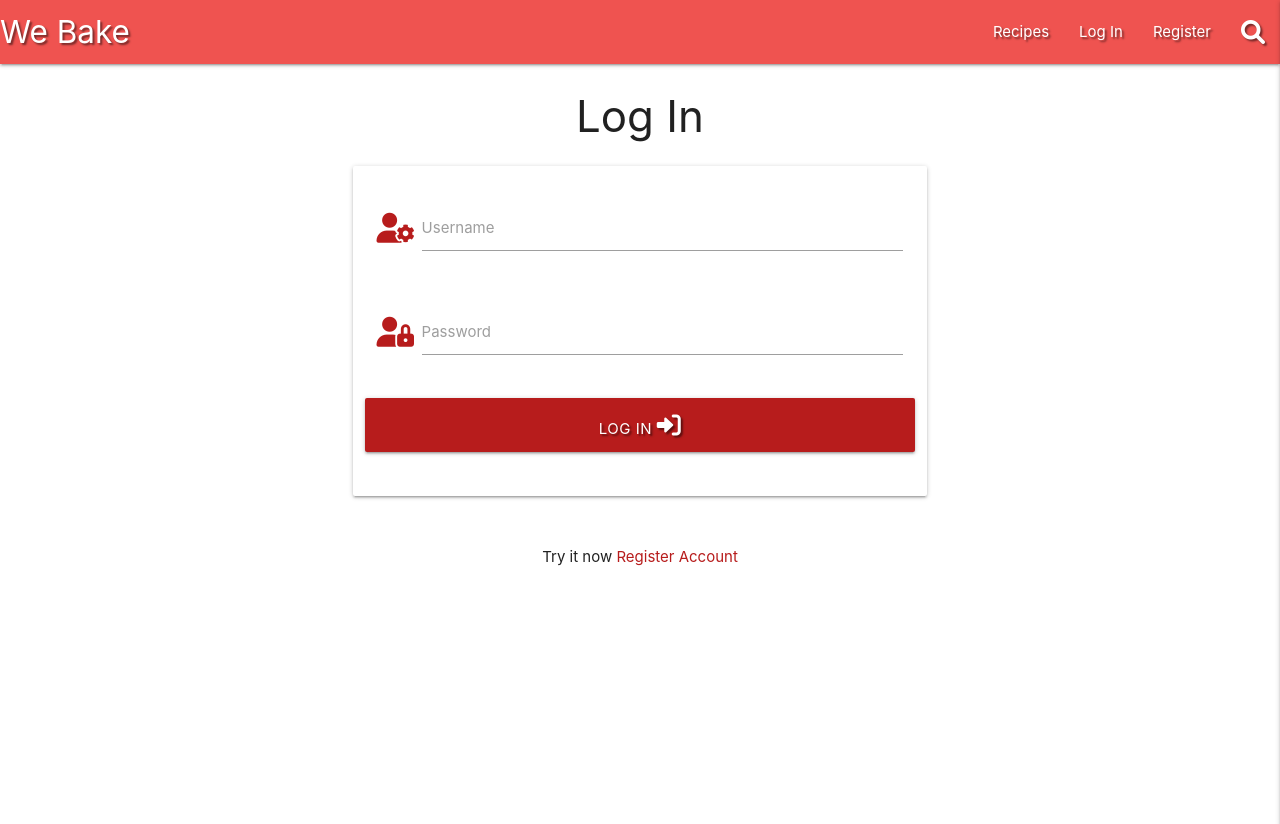
After one commit to AdrianaSchmit85/Love_Cakes, a Flask app: page /login in a window 1280 px wide. The commit adds this page. Shown: the top 824 px of the page. Run offline with Flask 2, Linux system fonts and the light colour scheme; some libraries are stand-ins or nearby versions.

Commit message:
add login functionallity

```diff
--- a/app.py
+++ b/app.py
@@ -49,6 +49,32 @@ def register():
     return render_template("register.html")
 
 
+@app.route("/login", methods=["GET", "POST"])
+def login():
+    if request.method == "POST":
+        # check if username exists in db
+        existing_user = mongo.db.users.find_one(
+            {"username": request.form.get("username").lower()})
+
+        if existing_user:
+            # ensure hashed password matches user input
+            if check_password_hash(
+                existing_user["password"], request.form.get("password")):
+                    session["user"] = request.form.get("username").lower()
+                    flash("Welcome, {}".format(request.form.get("username")))
+            else:
+                # invalid password match
+                flash("Incorrect Username and/or Password")
+                return redirect(url_for("login"))
+
+        else:
+            # username doesn't exist
+            flash("Incorrect Username and/or Password")
+            return redirect(url_for("login"))
+
+    return render_template("login.html")
+
+
 
 if __name__ == "__main__":
     app.run(host=os.environ.get("IP"),
--- a/templates/base.html
+++ b/templates/base.html
@@ -28,7 +28,7 @@
                 <li><a href="#">Profile</a></li>
                 <li><a href="#">Log Out</a></li>
                 {% else %}
-                <li><a href="#">Log In</a></li>
+                <li><a href="{{ url_for('login') }}">Log In</a></li>
                 <li><a href="{{ url_for('register') }}">Register</a></li>
                 {% endif %}
                 <li><a href="#"><i class="fas fa-search"></i></a></li>
@@ -47,7 +47,7 @@
             <li><a href="#">Profile</a></li>
             <li><a href="#">Log Out</a></li>
             {% else %}
-            <li><a href="#">Log In</a></li>
+            <li><a href="{{ url_for('login') }}">Log In</a></li>
             <li><a href="{{ url_for('register') }}">Register</a></li>
             {% endif %}
             <li><a href="#"><i class="fas fa-search"></i></a></li>
--- /dev/null
+++ b/templates/login.html
@@ -0,0 +1,46 @@
+{% extends "base.html" %}
+{% block content %}
+
+<h3 class="center-align">Log In</h3>
+
+<div class="row">
+    <form class="col s12 m8 offset-m2" method="POST" action="{{ url_for('login') }}">
+        <div class="card-panel">
+            <!-- username -->
+            <div class="row">
+                <div class="input-field col s12">
+                    <i class="fas fa-user-cog prefix red-text text-darken-4"></i>
+                    <input id="username" name="username" type="text" minlength="5"
+                        maxlength="15" pattern="^[a-zA-Z0-9]{5,15}$" class="validate" required>
+                    <label for="username">Username</label>
+                </div>
+            </div>
+            <!-- password -->
+            <div class="row">
+                <div class="input-field col s12">
+                    <i class="fas fa-user-lock prefix red-text text-darken-4"></i>
+                    <input id="password" name="password" type="password" minlength="5"
+                        maxlength="15" pattern="^[a-zA-Z0-9]{5,15}$" class="validate" required>
+                    <label for="password">Password</label>
+                </div>
+            </div>
+        <!-- login -->
+        <div class="row">
+            <button type="submit" class="col s12 btn-large red darken-4 text-shadow">
+                Log In <i class="fas fa-sign-in-alt"></i>
+            </button>
+        </div>
+    </div>
+</form>
+</div>
+
+<div class="row">
+    <div class="col s12">
+        <p class="center-align">
+            Try it now
+            <a href="{{ url_for('register') }}" class="red-text text-darken-4">Register Account</a>
+        </p>
+    </div>
+</div>
+
+{% endblock %}
```
Also changed, not shown: templates/register.html (+10 -0 lines).
